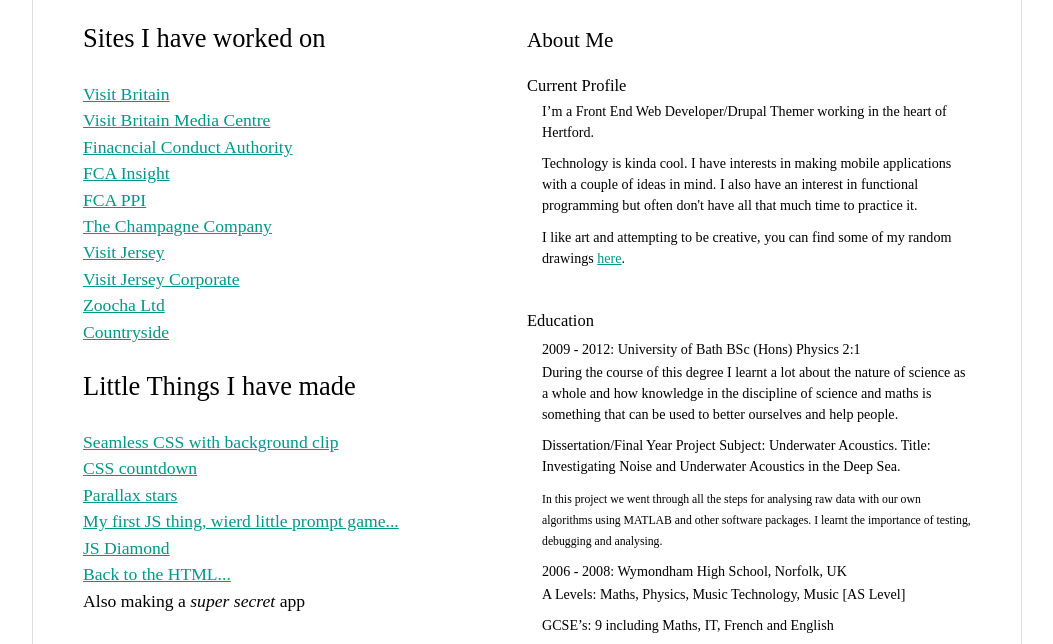
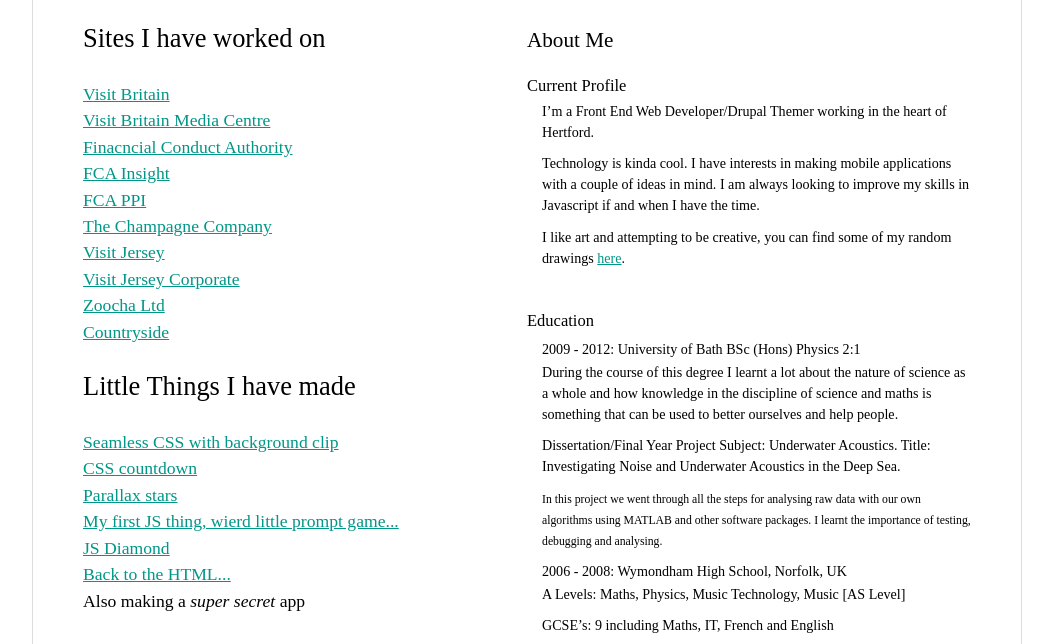
Before and after one commit to georgebrook/georgebrook.github.io, a plain HTML site: page index.html in a window 1280 px wide. Shown: the part 123-767 px from the top of the page, without its empty margins (113-1166 px from the left). Drawn offline with Linux system fonts and the light colour scheme.

Commit message:
blurb update

```diff
--- a/index.html
+++ b/index.html
@@ -185,7 +185,7 @@
           <p>I’m a Front End Web Developer/Drupal Themer working in the heart of Hertford.</p>
         </dd>
         <dd>
-          <p>Technology is kinda cool. I have interests in making mobile applications with a couple of ideas in mind. I also have an interest in functional programming but often don't have all that much time to practice it.</p>
+          <p>Technology is kinda cool. I have interests in making mobile applications with a couple of ideas in mind. I am always looking to improve my skills in Javascript if and when I have the time.</p>
         </dd>
         <dd>
           <p>I like art and attempting to be creative, you can find some of my random drawings <a href="https://imgur.com/a/drf0g">here</a>.</p>
```
